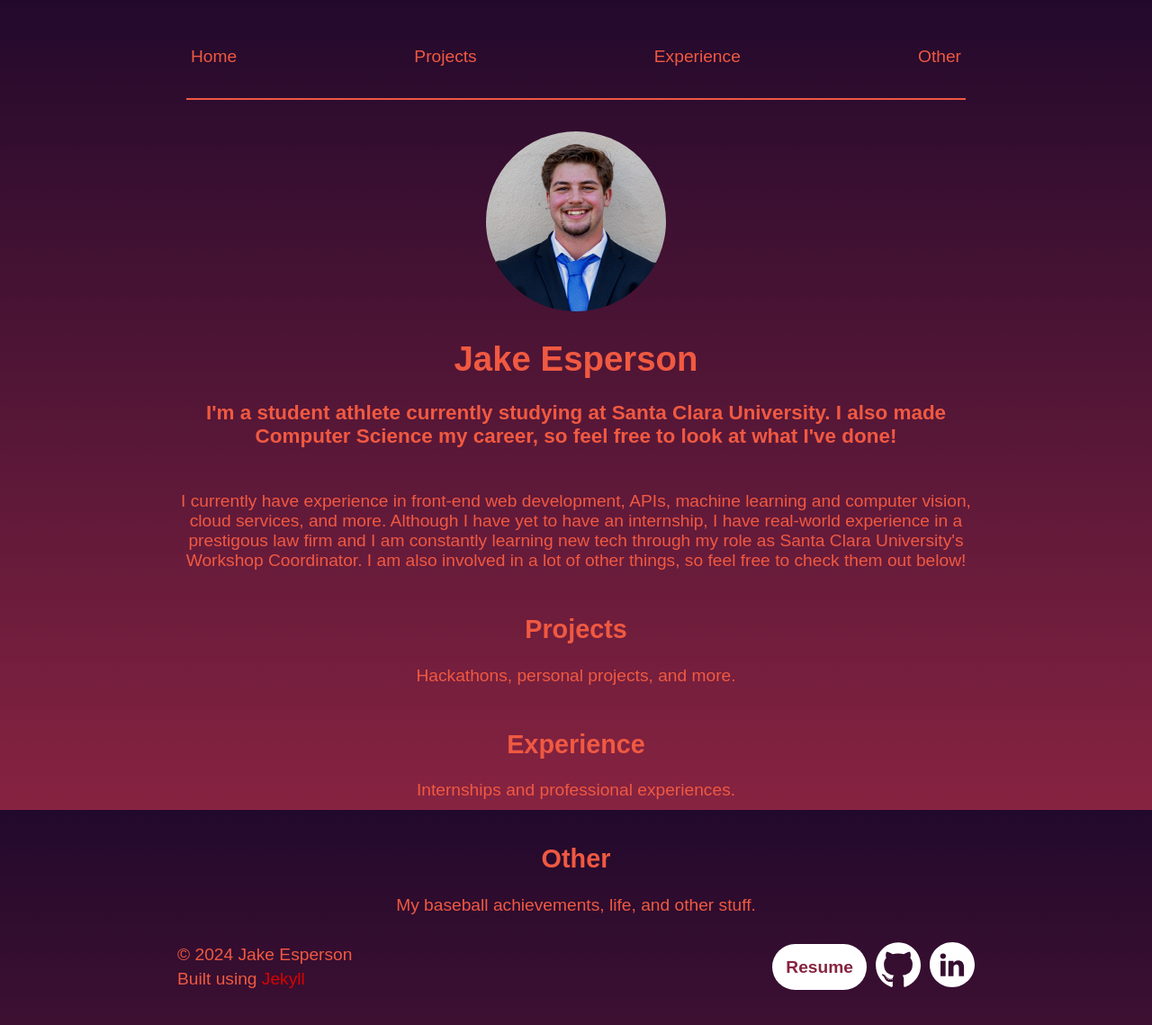
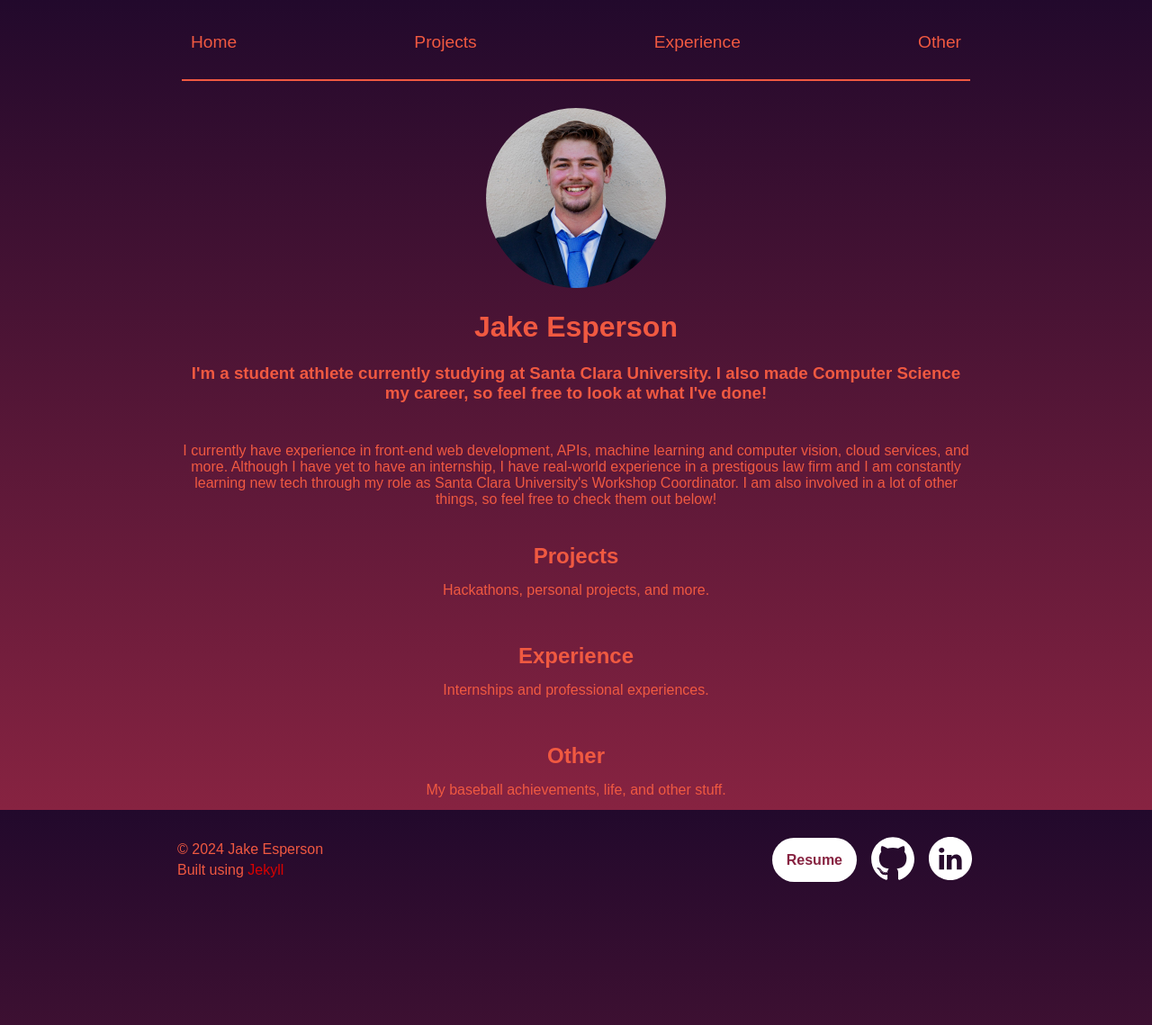
Before and after one commit to sipneat/personalPortfolio, a Jekyll site: the page built from index.html, in a window 1280 px wide. Shown: the whole page at 90% size. Built offline with Jekyll 4.4.1, drawn with Linux system fonts in a browser that asks for light colours; after the commit the page ends 1006 px from its top, so only the background shows below that.

Commit message:
css + start of experiences

```diff
--- a/_config.yml
+++ b/_config.yml
@@ -10,5 +10,10 @@
       layout: "projects"
   - scope:
       path: ""
+      type: "experiences"
+    values:
+      layout: "experiences"
+  - scope:
+      path: ""
     values:
       layout: "default"
--- a/_includes/footer.html
+++ b/_includes/footer.html
@@ -7,10 +7,10 @@
         <a href="/assets/resume.pdf">
             <span><strong>Resume</strong></span>
         <a href="https://github.com/sipneat">
-            <img src="/assets/images/github.svg" alt="Github logo" style="width: 50px; height: 50px;">
+            <img src="/assets/images/github.svg" alt="Github logo">
         </a>
         <a href="https://www.linkedin.com/in/jake-esperson">
-            <img src="/assets/images/linkedin.svg" alt="LinkedIn logo" style="width: 50px; height: 50px;">
+            <img src="/assets/images/linkedin.svg" alt="LinkedIn logo">
         </a>
     </div>
 </div>
--- a/_sass/main.scss
+++ b/_sass/main.scss
@@ -4,7 +4,7 @@
     min-height: 100vh;
     font: {
         family: 'Aptos', sans-serif;
-        size: 1.2em;
+        size: 1rem;
     }
     background: linear-gradient(#22092C, #872341);
     color: #F05941;
@@ -12,14 +12,14 @@
     scrollbar-width: none;
     background-attachment: fixed;
     margin: 0 auto;
-    padding: 2rem;
+    padding: 1rem;
     max-width: 70vw;
     text-align: center;
 }
 
 hr {
     border: 1px solid #F05941;
-    margin: 15px;
+    margin: 10px;
 }
 
 .header {
@@ -30,6 +30,7 @@
 
 .nav {
     display: flex;
+    font-size: 1.2rem;
     justify-content: space-between;
     padding: 5px;
     margin: 5px;
@@ -63,7 +64,10 @@
         transition: background-color 0.5s;
     }
     transition: background-color 0.5s;
+}
 
+.paneItem h2, .paneItem p {
+    margin: 15px;
 }
 
 .projects {
@@ -76,7 +80,7 @@
     display: flex;
     justify-content: space-between;
     margin: 20px;
-    width: 50vw;
+    width: 50rem;
     border-radius: 20px;
     &:hover {
         background-color: #22092C;
@@ -97,8 +101,8 @@
 }
 
 .projectImage img {
-    width: 150px;
-    height: 150px;
+    width: 10rem;
+    height: 10rem;
     border-radius: 15px;
 }
 
@@ -161,13 +165,13 @@
 }
 
 .footerRight img {
-    margin: 5px;
+    margin: 0.5rem;
 }
 
 .footer span {
     color: #872341;
     background-color: white;
     border-radius: 50px;
-    padding: 15px;
-    margin: 5px;
+    padding: 1rem;
+    margin: 0.5rem;
 }
```
Also changed, not shown: _layouts/experiences.html (added, +14 -0 lines).
